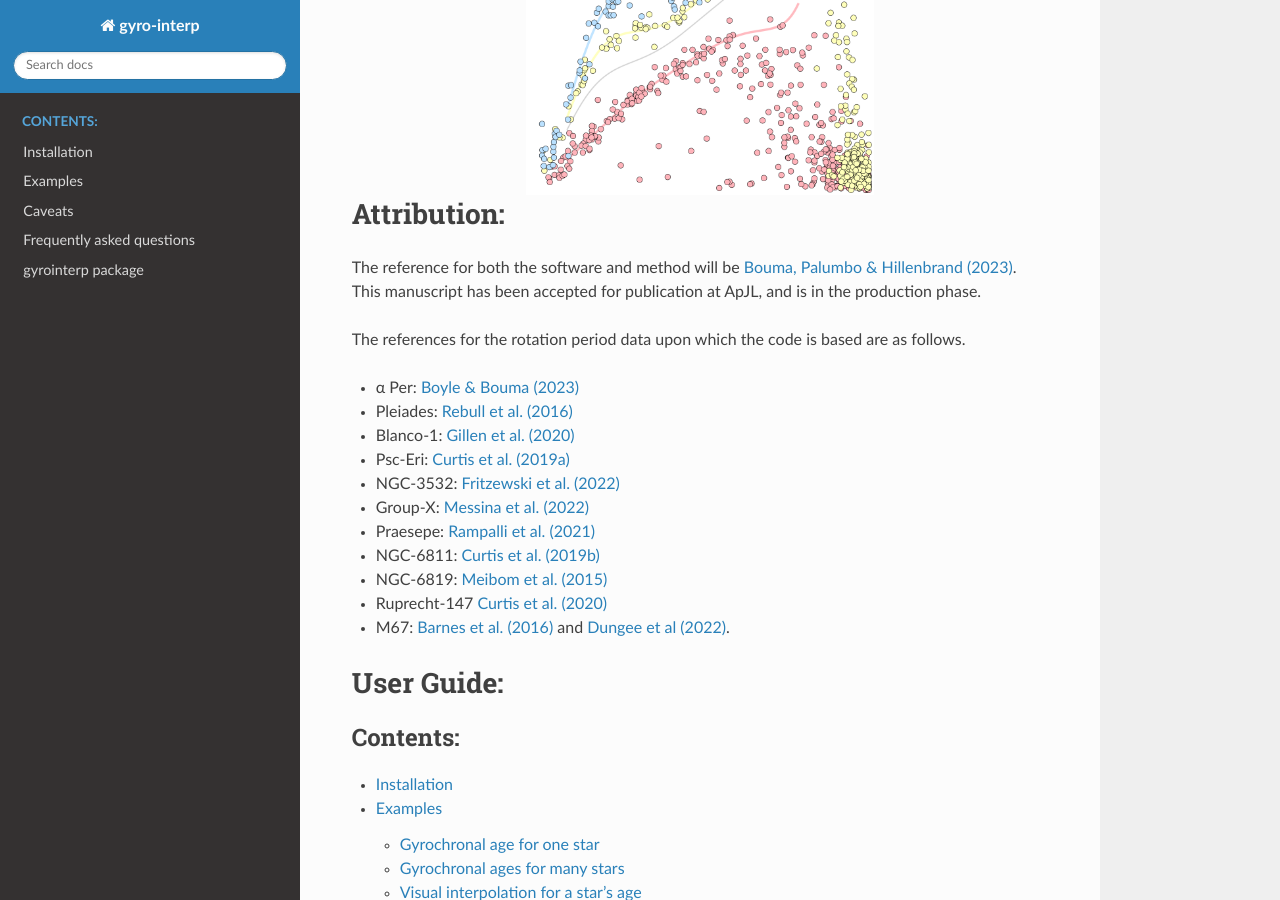
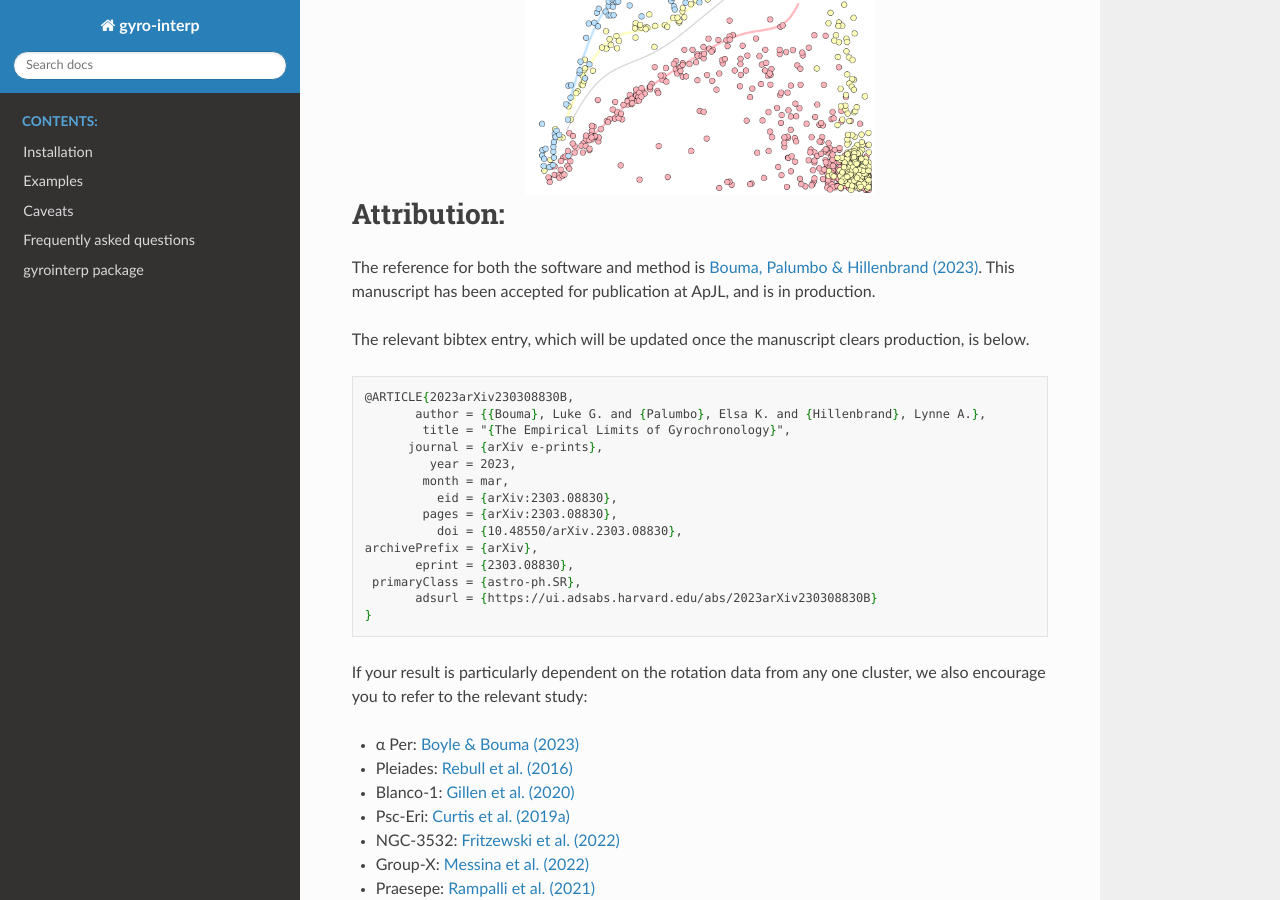
Before and after one commit to lgbouma/gyro-interp, a Sphinx documentation site: the page built from docs/source/index.rst, in a window 1280 px wide and 900 px high, scrolled down 530 px. Built offline with Sphinx 7.4.7 and the Read the Docs theme 2.0.0, drawn with Linux system fonts in a browser that asks for light colours.

Commit message:
update docs

```diff
--- a/docs/source/index.rst
+++ b/docs/source/index.rst
@@ -26,12 +26,31 @@ create an `issue on Github <https://github.com/lgbouma/gyro-interp>`_.
 Attribution:
 ++++++++++++
 
-The reference for both the software and method will be `Bouma, Palumbo &
-Hillenbrand (2023) <https://arxiv.org/abs/2303.08830>`_.  This manuscript has
-been accepted for publication at ApJL, and is in the production phase.
+The reference for both the software and method is `Bouma, Palumbo & Hillenbrand
+(2023) <https://arxiv.org/abs/2303.08830>`_.  This manuscript has been accepted
+for publication at ApJL, and is in production.
 
-The references for the rotation period data upon which the code is based are
-as follows.
+The relevant bibtex entry, which will be updated once the manuscript clears production, is below.
+
+.. code-block:: latex
+
+  @ARTICLE{2023arXiv230308830B,
+         author = {{Bouma}, Luke G. and {Palumbo}, Elsa K. and {Hillenbrand}, Lynne A.},
+          title = "{The Empirical Limits of Gyrochronology}",
+        journal = {arXiv e-prints},
+           year = 2023,
+          month = mar,
+            eid = {arXiv:2303.08830},
+          pages = {arXiv:2303.08830},
+            doi = {10.48550/arXiv.2303.08830},
+  archivePrefix = {arXiv},
+         eprint = {2303.08830},
+   primaryClass = {astro-ph.SR},
+         adsurl = {https://ui.adsabs.harvard.edu/abs/2023arXiv230308830B}
+  }
+
+If your result is particularly dependent on the rotation data from any
+one cluster, we also encourage you to refer to the relevant study:
 
 * α Per: `Boyle & Bouma (2023) <https://ui.adsabs.harvard.edu/abs/2022arXiv221109822B/abstract>`_
 * Pleiades: `Rebull et al. (2016) <https://ui.adsabs.harvard.edu/abs/2016AJ....152..113R/abstract>`_
```
Also changed, not shown: README.md (+37 -0 lines).
